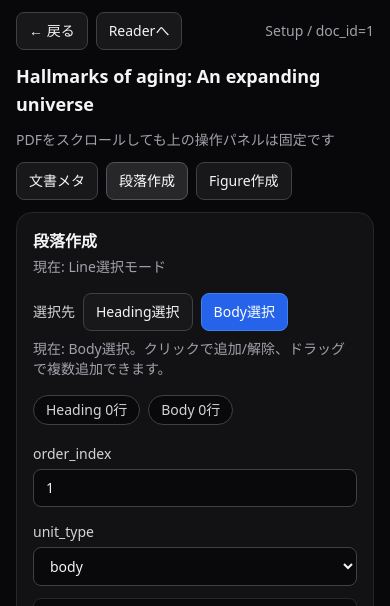
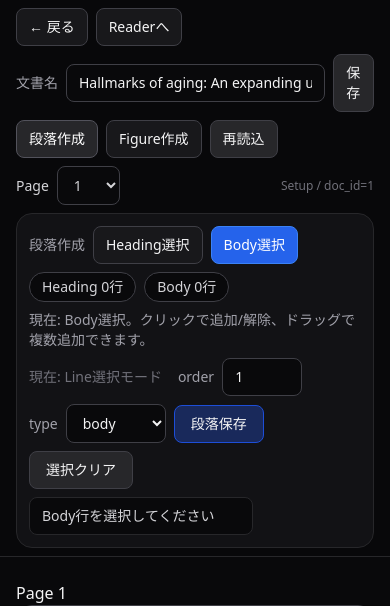
Before and after one commit to antevil/IGAMAGI, a Flask app: page /docs/1/setup in a window 390 px wide. Shown: the top 606 px of the page. Run offline with Flask 3, Linux system fonts and the light colour scheme; data comes from the database, SQL or seed files in the repository; both versions use the stored data as it was after the commit; some libraries are stand-ins or nearby versions; grey boxes are pictures that could not be loaded.

Commit message:
header wrighten

```diff
--- a/static/js/setup/index.js
+++ b/static/js/setup/index.js
@@ -49,21 +49,24 @@ function setMode(mode) {
 }
 
 function updateTabUI() {
-  els.tabMetaBtn?.classList.toggle("is-active", state.activeTab === "meta");
   els.tabParagraphBtn?.classList.toggle(
     "is-active",
     state.activeTab === "paragraph"
   );
-  els.tabFigureBtn?.classList.toggle("is-active", state.activeTab === "figure");
+  els.tabFigureBtn?.classList.toggle(
+    "is-active",
+    state.activeTab === "figure"
+  );
 
-  els.metaPanel?.classList.toggle("hidden", state.activeTab !== "meta");
   els.paragraphPanel?.classList.toggle(
     "hidden",
     state.activeTab !== "paragraph"
   );
-  els.figurePanel?.classList.toggle("hidden", state.activeTab !== "figure");
+  els.figurePanel?.classList.toggle(
+    "hidden",
+    state.activeTab !== "figure"
+  );
 }
-
 function switchHeaderTab(tab) {
   state.activeTab = tab;
   updateTabUI();
@@ -380,7 +383,6 @@ async function init() {
   bindEvents();
 
   setSelectionTarget("body");
-  updateTabUI();
   switchHeaderTab("paragraph");
 
   refreshSelectionView();
--- a/templates/setup.html
+++ b/templates/setup.html
@@ -24,7 +24,7 @@
     }
 
     .page-block {
-      scroll-margin-top: 12rem;
+      scroll-margin-top: 10rem;
     }
 
     .pdf-wrap {
@@ -118,7 +118,9 @@
 
   <div class="min-h-screen">
     <header class="sticky top-0 z-30 border-b border-zinc-800 bg-zinc-950/95 backdrop-blur">
-      <div class="mx-auto max-w-7xl px-4 py-3 space-y-3">
+      <div class="mx-auto max-w-7xl px-4 py-2 space-y-2">
+
+        <!-- 上段: 共通操作を1行に集約 -->
         <div class="flex flex-wrap items-center gap-2">
           <a
             href="/docs/{{ document.id }}"
@@ -126,34 +128,32 @@
           >
             ← 戻る
           </a>
+
           <a
             href="/docs/{{ document.id }}/reader"
             class="rounded-lg border border-zinc-700 bg-zinc-900 px-3 py-2 text-sm hover:bg-zinc-800"
           >
             Readerへ
           </a>
-          <div class="ml-auto text-sm text-zinc-400">
-            Setup / doc_id={{ document.id }}
-          </div>
-        </div>
 
-        <div class="flex flex-wrap items-center gap-3">
-          <h1 class="text-lg font-semibold">
-            {{ document.title or document.filename }}
-          </h1>
-          <div class="text-sm text-zinc-400">
-            PDFをスクロールしても上の操作パネルは固定です
-          </div>
+          <div class="min-w-0 flex items-center gap-2">
+            <span class="shrink-0 text-sm text-zinc-400">文書名</span>
+            <input
+              id="titleInput"
+              type="text"
+              value="{{ document.title or '' }}"
+              class="w-[28rem] max-w-full rounded-lg border border-zinc-700 bg-zinc-950 px-3 py-2 text-sm outline-none focus:border-zinc-500"
+            />
+            <button
+              id="saveTitleBtn"
+              type="button"
+              class="rounded-lg border border-zinc-700 bg-zinc-800 px-3 py-2 text-sm hover:bg-zinc-700"
+            >
+              保存
+            </button>
           </div>
 
           <div class="flex flex-wrap gap-2">
-          <button
-            id="tabMetaBtn"
-            type="button"
-            class="tab-btn rounded-lg border border-zinc-700 bg-zinc-900 px-3 py-2 text-sm hover:bg-zinc-800"
-          >
-            文書メタ
-          </button>
             <button
               id="tabParagraphBtn"
               type="button"
@@ -170,48 +170,37 @@
             </button>
           </div>
 
-        <div id="headerPanels" class="rounded-2xl border border-zinc-800 bg-zinc-900/70 p-4">
-          <section id="metaPanel" class="space-y-4">
-            <div>
-              <h2 class="text-base font-semibold">文書メタ</h2>
-              <p class="mt-1 text-sm text-zinc-400">
-                title / abstract / body を準備
-              </p>
+          <button
+            id="reloadBtn"
+            type="button"
+            class="rounded-lg border border-zinc-700 bg-zinc-800 px-3 py-2 text-sm hover:bg-zinc-700"
+          >
+            再読込
+          </button>
+
+          <label class="flex items-center gap-2 text-sm text-zinc-300">
+            <span>Page</span>
+            <select
+              id="pageSelect"
+              class="rounded-lg border border-zinc-700 bg-zinc-950 px-3 py-2 text-sm outline-none focus:border-zinc-500"
+            >
+              {% for page in pages %}
+                <option value="{{ page.page_no }}">{{ page.page_no + 1 }}</option>
+              {% endfor %}
+            </select>
+          </label>
+
+          <div class="ml-auto text-xs text-zinc-500">
+            Setup / doc_id={{ document.id }}
+          </div>
         </div>
 
-            <div class="grid gap-3 md:grid-cols-[1fr_auto]">
-              <label class="space-y-1">
-                <span class="text-sm text-zinc-300">タイトル</span>
-                <input
-                  id="titleInput"
-                  type="text"
-                  value="{{ document.title or '' }}"
-                  class="w-full rounded-lg border border-zinc-700 bg-zinc-950 px-3 py-2 text-sm outline-none focus:border-zinc-500"
-                />
-              </label>
+        <!-- 下段: タブ固有操作だけ -->
+        <div class="rounded-2xl border border-zinc-800 bg-zinc-900/70 p-3">
+          <section id="paragraphPanel" class="hidden">
+            <div class="flex flex-wrap items-center gap-2 text-sm">
+              <span class="text-zinc-400">段落作成</span>
 
-              <div class="flex items-end">
-                <button
-                  id="saveTitleBtn"
-                  type="button"
-                  class="rounded-lg border border-zinc-700 bg-zinc-800 px-4 py-2 text-sm hover:bg-zinc-700"
-                >
-                  タイトル保存
-                </button>
-              </div>
-            </div>
-          </section>
-
-          <section id="paragraphPanel" class="hidden space-y-4">
-            <div>
-              <h2 class="text-base font-semibold">段落作成</h2>
-              <p id="modeHint" class="mt-1 text-sm text-zinc-400">
-                現在: Line選択モード
-              </p>
-            </div>
-
-            <div class="flex flex-wrap items-center gap-2">
-              <span class="text-sm text-zinc-300">選択先</span>
               <button
                 id="targetHeadingBtn"
                 type="button"
@@ -219,6 +208,7 @@
               >
                 Heading選択
               </button>
+
               <button
                 id="targetBodyBtn"
                 type="button"
@@ -226,41 +216,40 @@
               >
                 Body選択
               </button>
-              <span id="selectionTargetHint" class="text-sm text-zinc-400"></span>
-            </div>
 
-            <div class="flex flex-wrap gap-2">
               <span
                 id="headingCountBadge"
                 class="rounded-full border border-zinc-700 bg-zinc-950 px-3 py-1 text-sm text-zinc-300"
               >
                 Heading 0行
               </span>
+
               <span
                 id="bodyCountBadge"
                 class="rounded-full border border-zinc-700 bg-zinc-950 px-3 py-1 text-sm text-zinc-300"
               >
                 Body 0行
               </span>
-            </div>
 
-            <div class="grid gap-3 md:grid-cols-3">
-              <label class="space-y-1">
-                <span class="text-sm text-zinc-300">order_index</span>
+              <span id="selectionTargetHint" class="text-sm text-zinc-400"></span>
+              <span id="modeHint" class="text-sm text-zinc-500">Line選択</span>
+
+              <label class="ml-2 flex items-center gap-2">
+                <span class="text-zinc-400">order</span>
                 <input
                   id="orderIndex"
                   type="number"
                   min="1"
                   value="1"
-                  class="w-full rounded-lg border border-zinc-700 bg-zinc-950 px-3 py-2 text-sm outline-none focus:border-zinc-500"
+                  class="w-20 rounded-lg border border-zinc-700 bg-zinc-950 px-3 py-2 text-sm outline-none focus:border-zinc-500"
                 />
               </label>
 
-              <label class="space-y-1">
-                <span class="text-sm text-zinc-300">unit_type</span>
+              <label class="flex items-center gap-2">
+                <span class="text-zinc-400">type</span>
                 <select
                   id="unitType"
-                  class="w-full rounded-lg border border-zinc-700 bg-zinc-950 px-3 py-2 text-sm outline-none focus:border-zinc-500"
+                  class="rounded-lg border border-zinc-700 bg-zinc-950 px-3 py-2 text-sm outline-none focus:border-zinc-500"
                 >
                   <option value="title">title</option>
                   <option value="abstract">abstract</option>
@@ -268,17 +257,6 @@
                 </select>
               </label>
 
-              <div class="flex items-end">
-                <div
-                  id="selectionStatus"
-                  class="w-full rounded-lg border border-zinc-800 bg-zinc-950 px-3 py-2 text-sm text-zinc-300"
-                >
-                  Body行を選択してください
-                </div>
-              </div>
-            </div>
-
-            <div class="flex flex-wrap gap-2">
               <button
                 id="saveParagraphBtn"
                 type="button"
@@ -286,6 +264,7 @@
               >
                 段落保存
               </button>
+
               <button
                 id="clearSelectionBtn"
                 type="button"
@@ -293,57 +272,61 @@
               >
                 選択クリア
               </button>
+
+              <span
+                id="selectionStatus"
+                class="min-w-[14rem] rounded-lg border border-zinc-800 bg-zinc-950 px-3 py-2 text-sm text-zinc-300"
+              >
+                Body行を選択してください
+              </span>
             </div>
           </section>
 
-          <section id="figurePanel" class="hidden space-y-4">
-            <div>
-              <h2 class="text-base font-semibold">Figure作成</h2>
-              <p class="mt-1 text-sm text-zinc-400">
-                Figureタブを開いている間は Figure選択モードです。Shift+ドラッグで図本体、クリック/ドラッグで caption line を選択します。
-              </p>
-            </div>
+          <section id="figurePanel" class="hidden">
+            <div class="flex flex-wrap items-center gap-2 text-sm">
+              <span class="text-zinc-400">Figure作成</span>
 
-            <div class="grid gap-3 md:grid-cols-3">
-              <label class="space-y-1">
-                <span class="text-sm text-zinc-300">fig_no</span>
+              <span id="modeHintFigure" class="text-sm text-zinc-500">
+                Figure選択
+              </span>
+
+              <label class="ml-2 flex items-center gap-2">
+                <span class="text-zinc-400">fig</span>
                 <input
                   id="figNoInput"
                   type="number"
                   min="1"
                   value="1"
-                  class="w-full rounded-lg border border-zinc-700 bg-zinc-950 px-3 py-2 text-sm outline-none focus:border-zinc-500"
+                  class="w-20 rounded-lg border border-zinc-700 bg-zinc-950 px-3 py-2 text-sm outline-none focus:border-zinc-500"
                 />
               </label>
 
-              <label class="space-y-1">
-                <span class="text-sm text-zinc-300">page</span>
+              <label class="flex items-center gap-2">
+                <span class="text-zinc-400">page</span>
                 <input
                   id="figurePageNo"
                   type="text"
                   readonly
-                  class="w-full rounded-lg border border-zinc-800 bg-zinc-950 px-3 py-2 text-sm text-zinc-300"
+                  class="w-20 rounded-lg border border-zinc-800 bg-zinc-950 px-3 py-2 text-sm text-zinc-300"
                 />
               </label>
 
-              <label class="space-y-1 md:col-span-1">
-                <span class="text-sm text-zinc-300">caption text</span>
+              <label class="flex items-center gap-2">
+                <span class="text-zinc-400">caption</span>
                 <input
                   id="captionTextInput"
                   type="text"
-                  class="w-full rounded-lg border border-zinc-700 bg-zinc-950 px-3 py-2 text-sm outline-none focus:border-zinc-500"
+                  class="w-[26rem] max-w-full rounded-lg border border-zinc-700 bg-zinc-950 px-3 py-2 text-sm outline-none focus:border-zinc-500"
                 />
               </label>
-            </div>
 
-            <div
+              <span
                 id="imageBboxText"
-              class="rounded-lg border border-zinc-800 bg-zinc-950 px-3 py-2 text-sm text-zinc-300"
+                class="min-w-[14rem] rounded-lg border border-zinc-800 bg-zinc-950 px-3 py-2 text-sm text-zinc-300"
               >
                 image_bbox: 未選択
-            </div>
+              </span>
 
-            <div class="flex flex-wrap gap-2">
               <button
                 id="saveFigureBtn"
                 type="button"
@@ -351,6 +334,7 @@
               >
                 Figure保存
               </button>
+
               <button
                 id="clearFigureSelectionBtn"
                 type="button"
@@ -361,39 +345,10 @@
             </div>
           </section>
         </div>
-
-        <div class="flex flex-wrap items-center gap-2 rounded-2xl border border-zinc-800 bg-zinc-900/60 p-3">
-          <button
-            id="reloadBtn"
-            type="button"
-            class="rounded-lg border border-zinc-700 bg-zinc-800 px-3 py-2 text-sm hover:bg-zinc-700"
-          >
-            再読込
-          </button>
-
-          <label class="flex items-center gap-2 text-sm text-zinc-300">
-            <span>Pageへジャンプ</span>
-            <select
-              id="pageSelect"
-              class="rounded-lg border border-zinc-700 bg-zinc-950 px-3 py-2 text-sm outline-none focus:border-zinc-500"
-            >
-              {% for page in pages %}
-                <option value="{{ page.page_no }}">{{ page.page_no + 1 }}</option>
-              {% endfor %}
-            </select>
-          </label>
-        </div>
       </div>
     </header>
 
     <main class="mx-auto max-w-7xl px-4 py-6">
-      <section class="mb-4">
-        <h2 class="text-base font-semibold">PDFビュー</h2>
-        <p class="mt-1 text-sm text-zinc-400">
-          全ページを縦に表示します。段落作成タブでは line 選択、Figure作成タブでは Shift+ドラッグで bbox 指定です。
-        </p>
-      </section>
-
       <div id="pdfStack" class="space-y-6"></div>
     </main>
 
```
Also changed, not shown: docs/devlog.md (+1 -1 lines), instance/app.db. Lines whose indentation alone changed are shown as unchanged.
